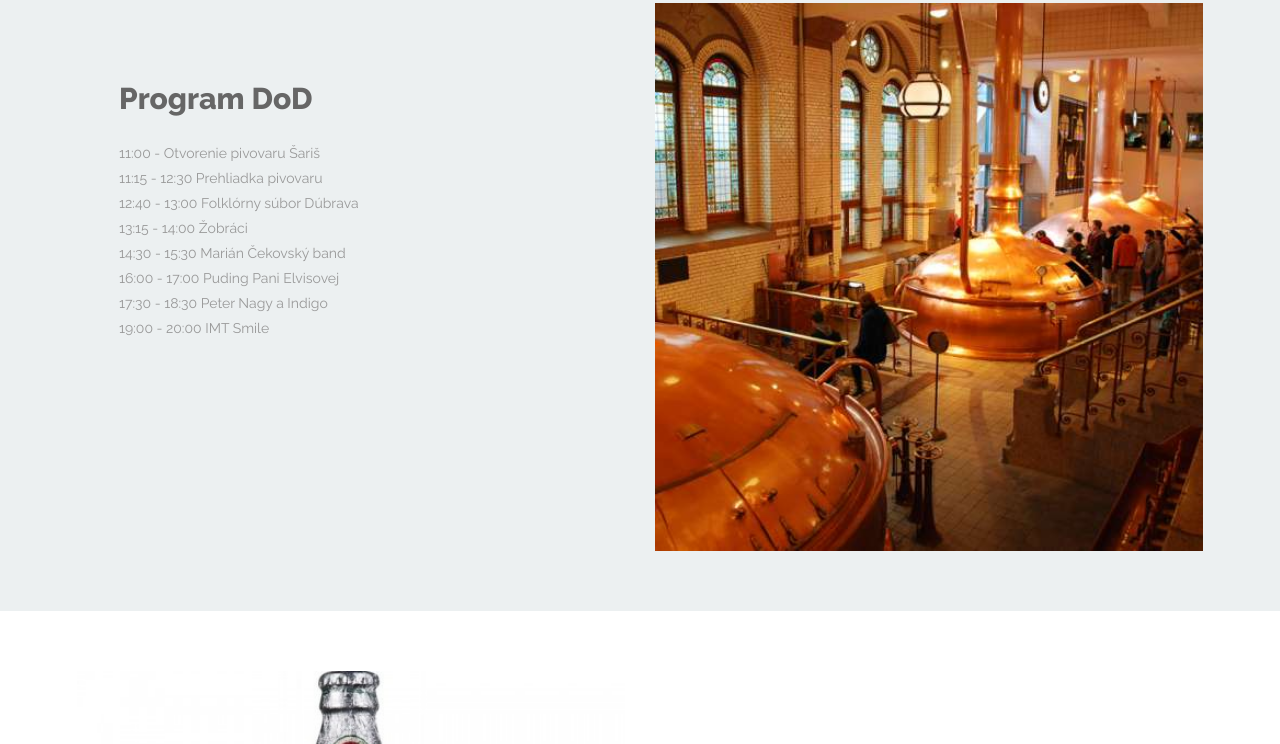
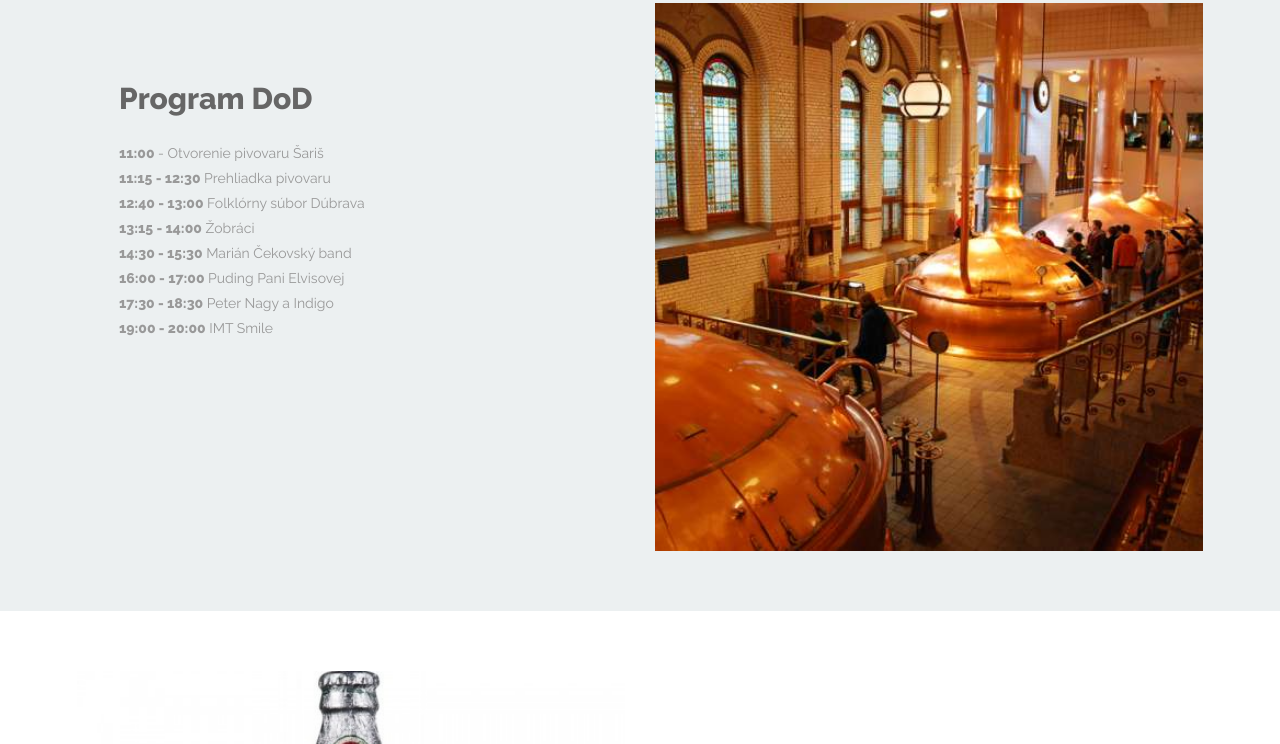
Before and after one commit to githubtzpr1/One-Page, a plain HTML site: page index.html in a window 1280 px wide. Shown: the part 1525-2269 px from the top of the page. Drawn offline with Linux system fonts and the light colour scheme.

Commit message:
update index quotes

```diff
--- a/index.html
+++ b/index.html
@@ -103,14 +103,14 @@
               <div class="feature-content wow fadeInLeft" data-wow-duration="0.80s">
                 <h3 class="small-title">Program DoD</h3>
                 <p>
-                  	11:00 - Otvorenie pivovaru Šariš </br>
-					11:15 - 12:30 Prehliadka pivovaru </br>
-					12:40 - 13:00 Folklórny súbor Dúbrava </br>
-					13:15 - 14:00 Žobráci </br>
-					14:30 - 15:30 Marián Čekovský band </br>
-					16:00 - 17:00 Puding Pani Elvisovej </br>
-					17:30 - 18:30 Peter Nagy a Indigo </br>
-					19:00 - 20:00 IMT Smile </br>
+                  	<strong>11:00</strong> - Otvorenie pivovaru Šariš </br>
+					<strong>11:15 - 12:30</strong> Prehliadka pivovaru </br>
+					<strong>12:40 - 13:00</strong> Folklórny súbor Dúbrava </br>
+					<strong>13:15 - 14:00</strong> Žobráci </br>
+					<strong>14:30 - 15:30</strong> Marián Čekovský band </br>
+					<strong>16:00 - 17:00</strong> Puding Pani Elvisovej </br>
+					<strong>17:30 - 18:30</strong> Peter Nagy a Indigo </br>
+					<strong>19:00 - 20:00</strong> IMT Smile </br>
                 </p>
 
               </div>
@@ -157,7 +157,8 @@
               </div>
               <div class="info-client">
 
-                <blockquote><p>Akcia, na ktorej nesmie chýbať žiadny milovník piva!</p>
+                <blockquote>
+       <p>&quot;Akcia, na ktorej nesmie chýbať žiadny milovník piva!&quot;</p>
        <footer><strong>Fero Randomguy </strong> </footer>
       </blockquote>
               </div>
@@ -169,8 +170,9 @@
                 <img src="assets/img/clients/random_woman1.jpg" alt="moderatorka">
               </div>
               <div class="info-client">
-                <blockquote><p>Veľmi sa na Vás všetkých tešíme!
-       </p><br/>
+                <blockquote>
+                <p>&quot;Veľmi sa na Vás všetkých tešíme!&quot;
+                 </p><br/>
                 <footer><strong>Blanka Náhodná </strong> </footer>
               </div>
             </div>
```
